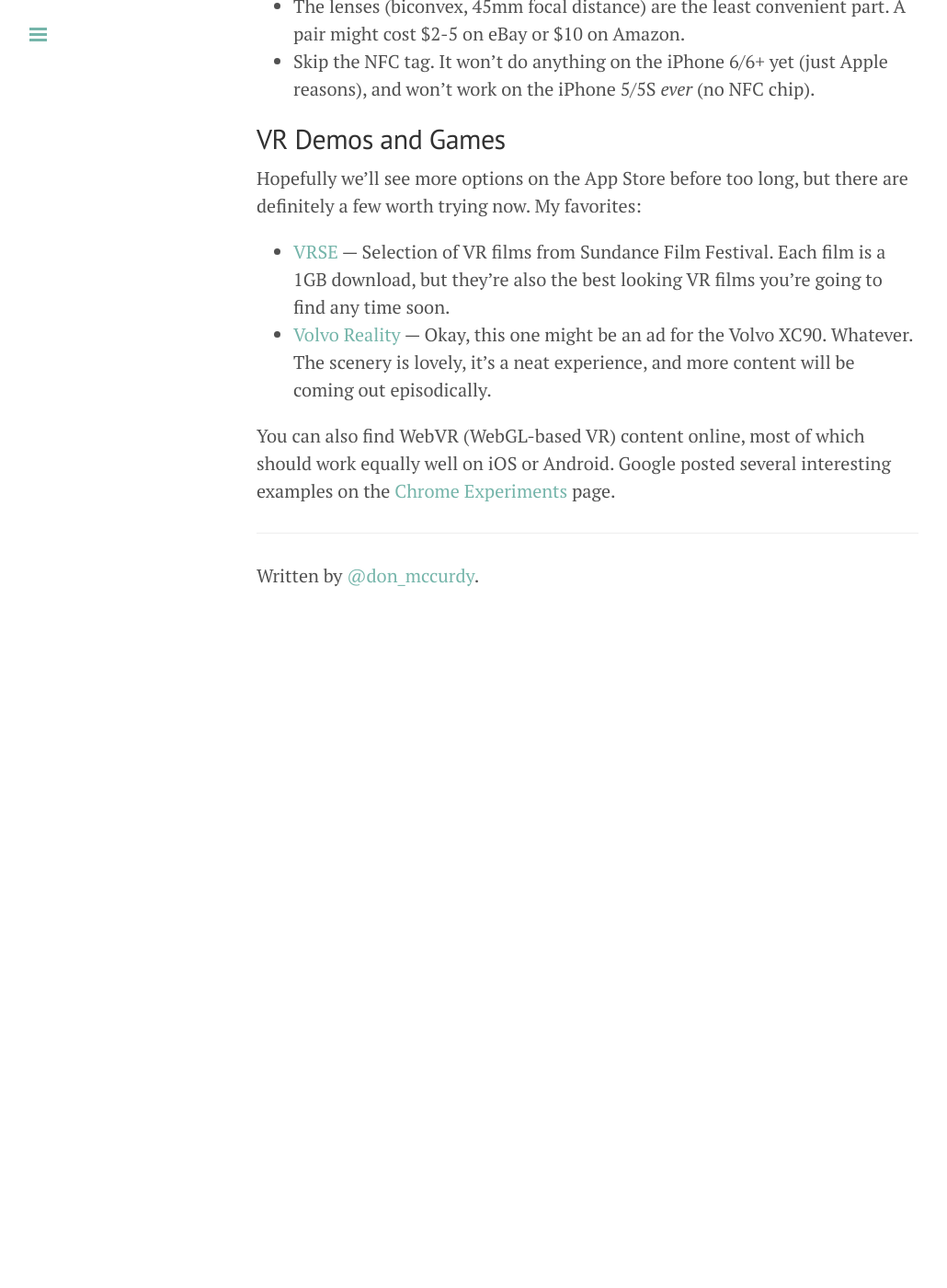
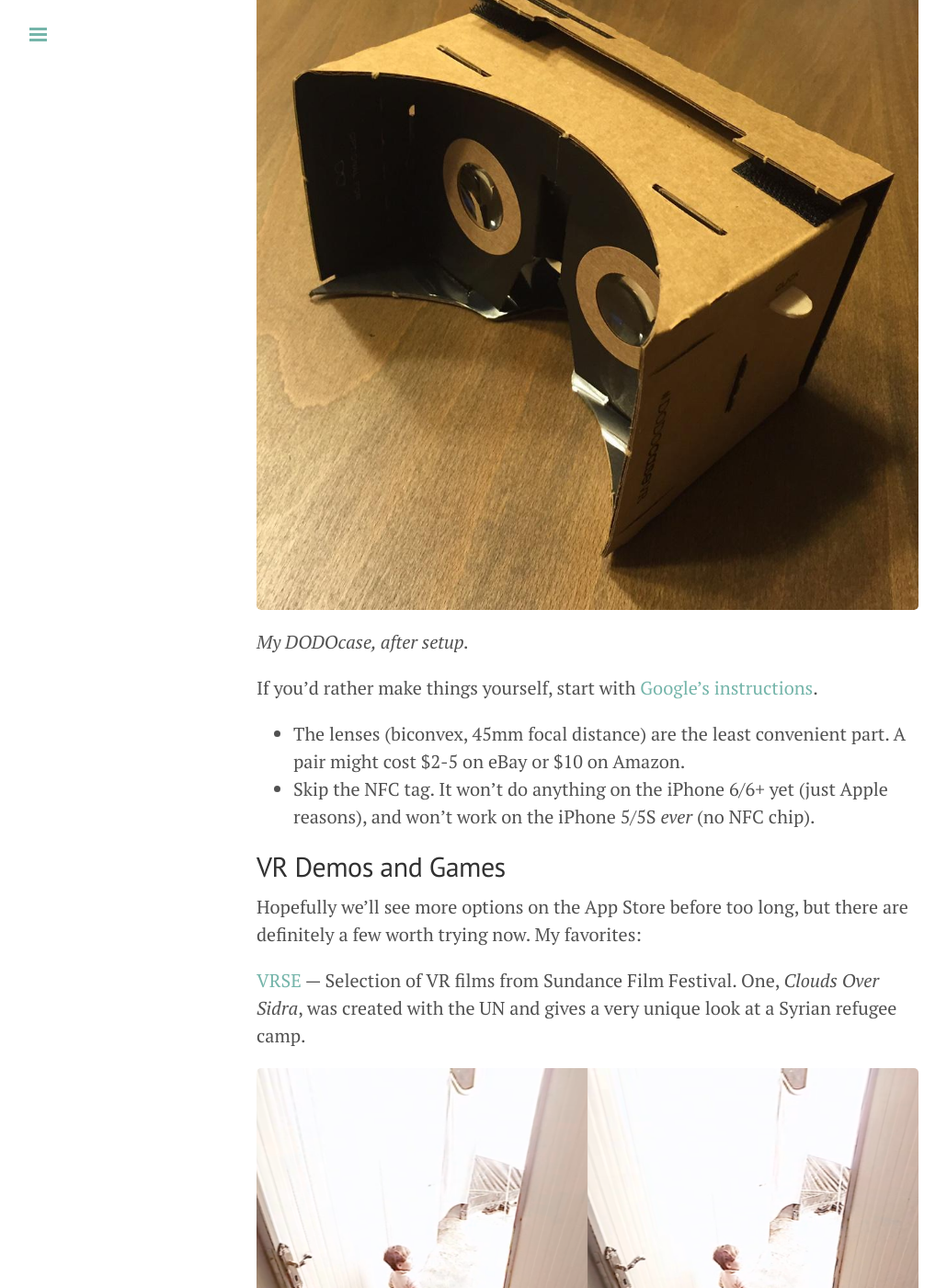
Before and after one commit to donmccurdy/blog, a Jekyll site: the page built from _posts/2015-02-25-iphone-and-google-cardboard.md, in a window 1280 px wide and 1400 px high, scrolled down 608 px. Shown: the whole window at 92% size, without its empty margins (1-1031 px from the left). Built offline with Jekyll 4.4.1, drawn with Linux system fonts in a browser that asks for light colours; Markdown is read by kramdown in place of the engine named in the settings; before the commit the page ends 1329 px from its top, so only the background shows below that; some of the changed text lies outside the part shown.

Commit message:
+= images

```diff
--- a/_posts/2015-02-25-iphone-and-google-cardboard.md
+++ b/_posts/2015-02-25-iphone-and-google-cardboard.md
@@ -11,6 +11,9 @@ And yeah. It does, assuming you have a large enough screen for a convincing fiel
 
 A $25 Google Cardboard kit, or the materials to make one. If you decide to buy, [DODOcase](http://www.dodocase.com/products/google-cardboard-vr-goggle-toolkit) is a good option because they (1) explicitly fit iPhone 6/6+ and (2) include a little cardboard spacer to help with the 5/5S.
 
+![My DODOcase, after setup.](/public/media/2015/cardboard.jpeg)
+*My DODOcase, after setup.*
+
 If you'd rather make things yourself, start with [Google's instructions](https://www.google.com/get/cardboard/get-cardboard.html#build-it).
 
 * The lenses (biconvex, 45mm focal distance) are the least convenient part. A pair might cost $2-5 on eBay or $10 on Amazon.
@@ -20,7 +23,14 @@ If you'd rather make things yourself, start with [Google's instructions](https:/
 
 Hopefully we'll see more options on the App Store before too long, but there are definitely a few worth trying now. My favorites:
 
-* [VRSE](http://vrse.com/) — Selection of VR films from Sundance Film Festival. Each film is a 1GB download, but they're also the best looking VR films you're going to find any time soon.
-* [Volvo Reality](http://www.volvocars.com/us/about/our-stories/google-cardboard) — Okay, this one might be an ad for the Volvo XC90. Whatever. The scenery is lovely, it's a neat experience, and more content will be coming out episodically.
+[VRSE](http://vrse.com/) — Selection of VR films from Sundance Film Festival. One, *Clouds Over Sidra*, was created with the UN and gives a very unique look at a Syrian refugee camp.
+
+![A scene from "Clouds Over Sidra", one of the films in VRSE.](/public/media/2015/clouds-over-sidra.png)
+*A scene from* Clouds Over Sidra, *one of the films in VRSE.*
+
+[Volvo Reality](http://www.volvocars.com/us/about/our-stories/google-cardboard) — Okay, this one might be an ad for the Volvo XC90. Whatever. The scenery is lovely, it's a neat experience, and more content will be coming out episodically.
+
+![Volvo Reality](/public/media/2015/volvo.png)
+*Volvo Reality: a quick test drive to a weekend getaway.*
 
 You can also find WebVR (WebGL-based VR) content online, most of which should work equally well on iOS or Android. Google posted several interesting examples on the [Chrome Experiments](http://vr.chromeexperiments.com/) page.
```
Also changed, not shown: public/media/2015/cardboard.jpeg (added), public/media/2015/clouds-over-sidra.png (added), public/media/2015/volvo.png (added).
